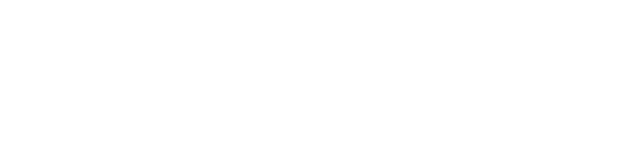
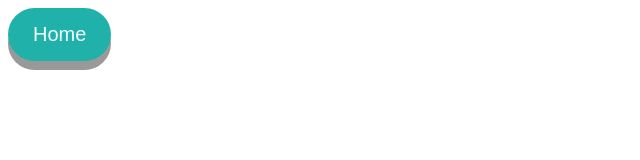
Before and after one commit to mintchocco/smokebot.io, a plain HTML site: page index.html in a window 1280 px wide. Shown: the whole page, without its empty margins (0-640 px from the left). Drawn offline with Linux system fonts and the light colour scheme.

Commit message:
Update index.html

```diff
--- a/index.html
+++ b/index.html
@@ -23,12 +23,33 @@
 	<meta name="msapplication-config"
 	      content="/browserconfig.xml">
 <style>
+	.button {
+  padding: 15px 25px;
+  font-size: 20px;
+  text-align: center;
+  cursor: pointer;
+  outline: none;
+  color: #F0FFFF;
+  background-color: #20B2AA;
+  border: none;
+  border-radius: 30px;
+  box-shadow: 0 9px #999;
+}
+
+.button:hover {background-color: #3e8e41}
+
+.button:active {
+  background-color: #3e8e41;
+  box-shadow: 0 5px #666;
+  transform: translateY(4px);
+}
 
 	</style>
 <script>
 
 </script>
 
+	<a href='/index.html'><button class="button">Home</button></a>
 
 
 </body>
```
